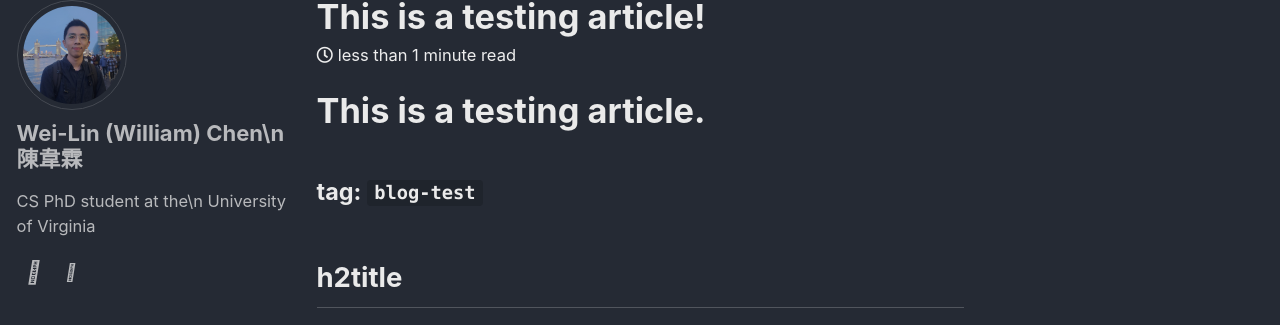
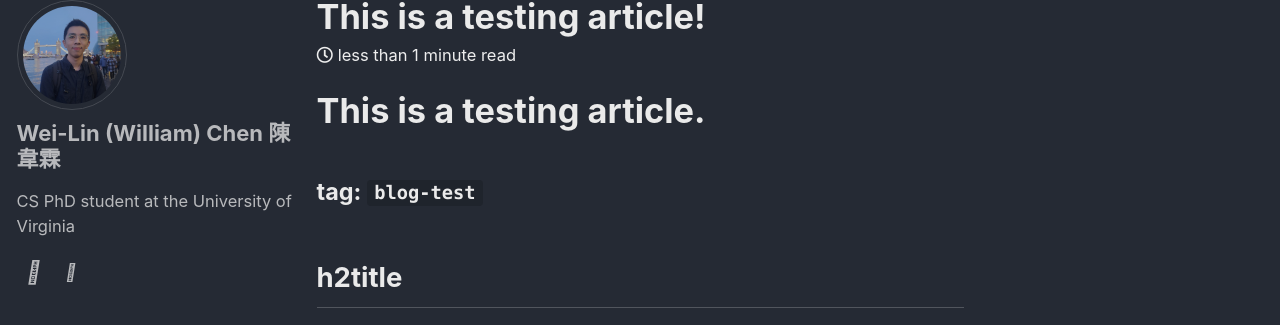
Before and after one commit to wlchen0206/wlchen0206.github.io, a Jekyll site: the page built from _posts/2023-10-17-test-article.md, in a window 1280 px wide. Shown: the part 111-436 px from the top of the page. Built offline with Jekyll 4.4.1, drawn with Linux system fonts in a browser that asks for light colours; cached includes are drawn as plain includes.

Commit message:
fix typo

```diff
--- a/_config.yml
+++ b/_config.yml
@@ -105,11 +105,11 @@ analytics:
 # Site Author
 author:
   name               : >
-                       Wei-Lin (William) Chen\n
+                       Wei-Lin (William) Chen
                        陳韋霖
   avatar             : "/assets/image/profile.jpg"
   bio                : >
-                       CS PhD student at the\n
+                       CS PhD student at the
                        University of Virginia
   # location         : "Somewhere"
   # email            :
```
